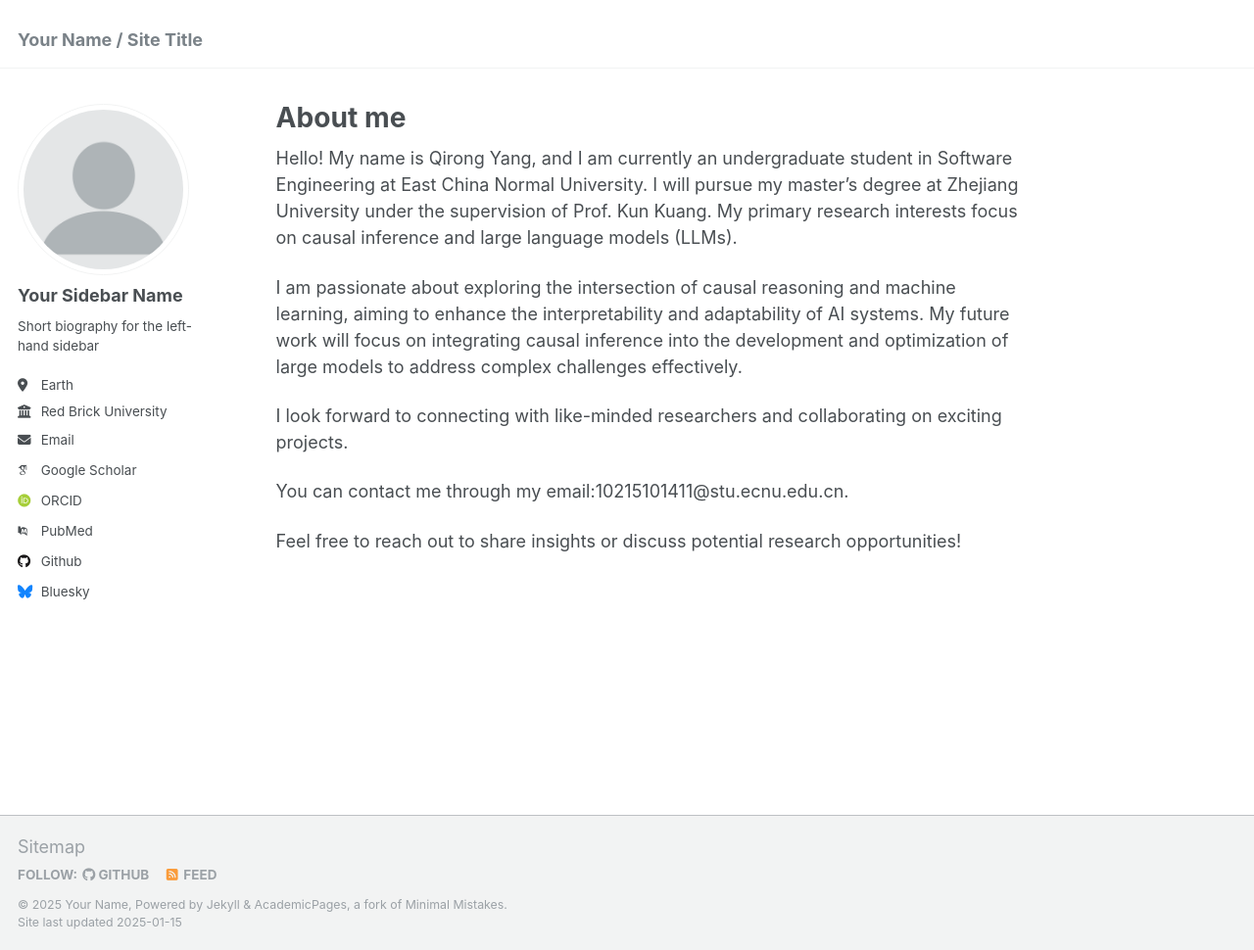
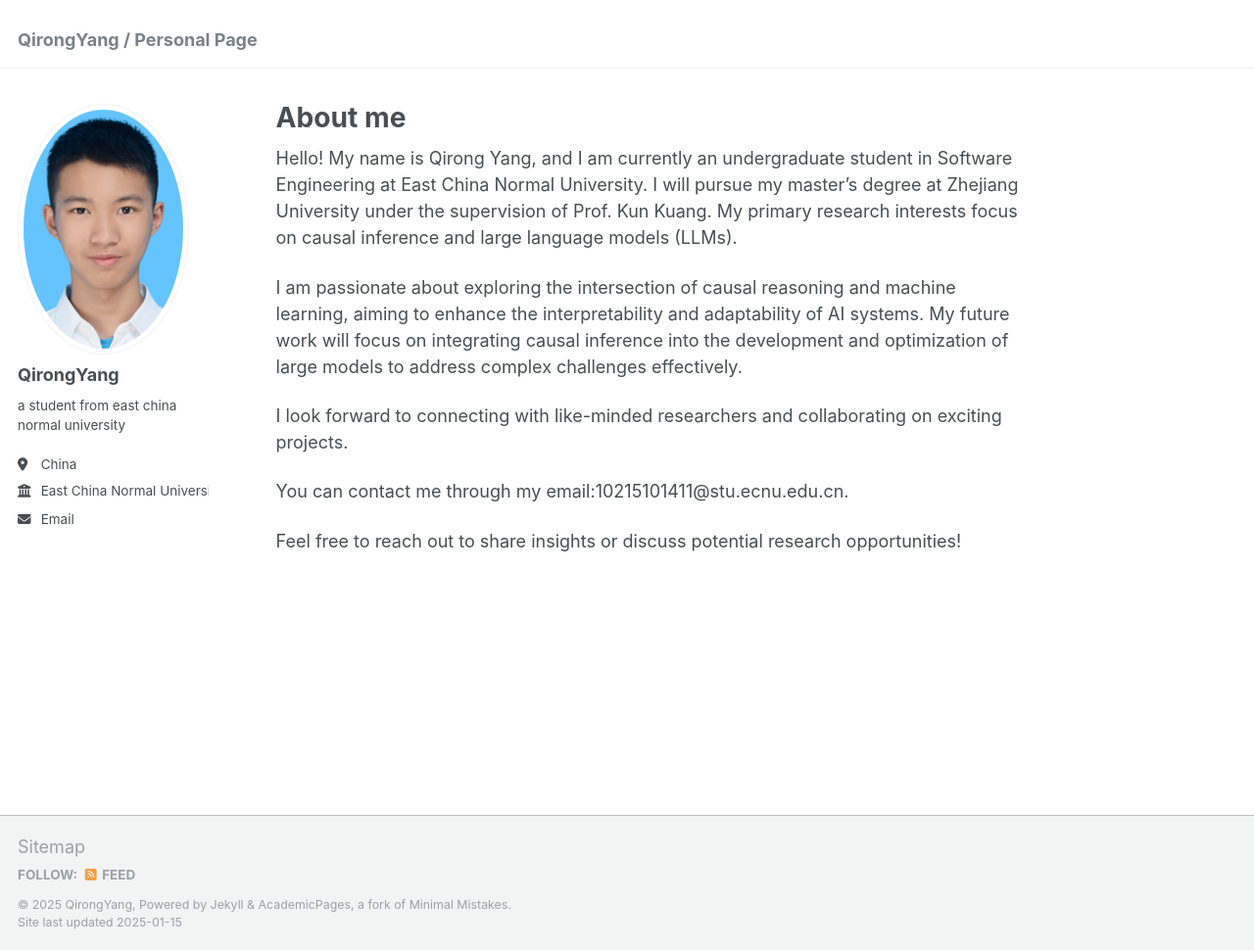
Before and after one commit to arthuryang2003/arthuryang2003.github.io, a Jekyll site: the page built from _pages/about.md, in a window 1280 px wide and 970 px high. Shown: the whole window at 98% size. Built offline with Jekyll 4.4.1, drawn with Linux system fonts in a browser that asks for light colours; some web fonts are replaced.

Commit message:
Update _config.yml

```diff
--- a/_config.yml
+++ b/_config.yml
@@ -8,11 +8,11 @@
 
 # Basic Site Settings
 locale                   : "en-US"
-title                    : "Your Name / Site Title"
+title                    : "QirongYang / Personal Page"
 title_separator          : "-"
-name                     : &name "Your Name"
-description              : &description "personal description"
-url                      : https://academicpages.github.io # the base hostname & protocol for your site e.g. "https://[your GitHub username].github.io"
+name                     : &name "QirongYang"
+description              : &description "a student from east china normal university"
+url                      : https://arthuryang2003.github.io # the base hostname & protocol for your site e.g. "https://[your GitHub username].github.io"
 baseurl                  : "" # the subpath of your site, e.g. "/blog"
 repository               : "academicpages/academicpages.github.io"
 
@@ -21,22 +21,22 @@ repository               : "academicpages/academicpages.github.io"
 #               Additional customization can be done by editing /_includes/author-profile.html
 author:
   # Biographic information
-  avatar           : "profile.png"
-  name             : "Your Sidebar Name"
-  pronouns         : # example: "she/her"
-  bio              : "Short biography for the left-hand sidebar"
-  location         : "Earth"
-  employer         : "Red Brick University"
+  avatar           : "ME.png"
+  name             : "QirongYang"
+  pronouns         : # example: "he/his"
+  bio              : "a student from east china normal university"
+  location         : "China"
+  employer         : "East China Normal University"
   uri              : # URL
-  email            : "none@example.org"
+  email            : "10215101411@stu.ecnu.edu.cn"
 
   # Academic websites
   arxiv            : # URL - Update with the correct link to your profile
-  googlescholar    : "https://scholar.google.com/citations?user=PS_CX0AAAAAJ"
+  googlescholar    : #"https://scholar.google.com/citations?user=PS_CX0AAAAAJ"
   impactstory      : # URL
-  orcid            : "http://orcid.org/yourorcidurl"
+  orcid            : #"http://orcid.org/yourorcidurl"
   semantic         : # URL
-  pubmed           : "https://www.ncbi.nlm.nih.gov/pubmed/?term=john+snow"
+  pubmed           : #"https://www.ncbi.nlm.nih.gov/pubmed/?term=john+snow"
   researchgate     : # URL
   scopus           : # URL
 
@@ -44,12 +44,12 @@ author:
   bitbucket        : # Username - Update with your username on the site
   codepen          : # Username
   dribbble         : # Username
-  github           : "academicpages"
+  github           : #"academicpages"
   kaggle           : # Username
   stackoverflow    : # User number or user number and name (i.e., use "1" or "1/jeff-atwood")
 
   # Social media
-  bluesky          : "bsky.app" # Replace this with you Bluesky username
+  bluesky          : #"bsky.app" # Replace this with you Bluesky username
   facebook         : # Username
   flickr           : # Username
   foursquare       : # Username
```
